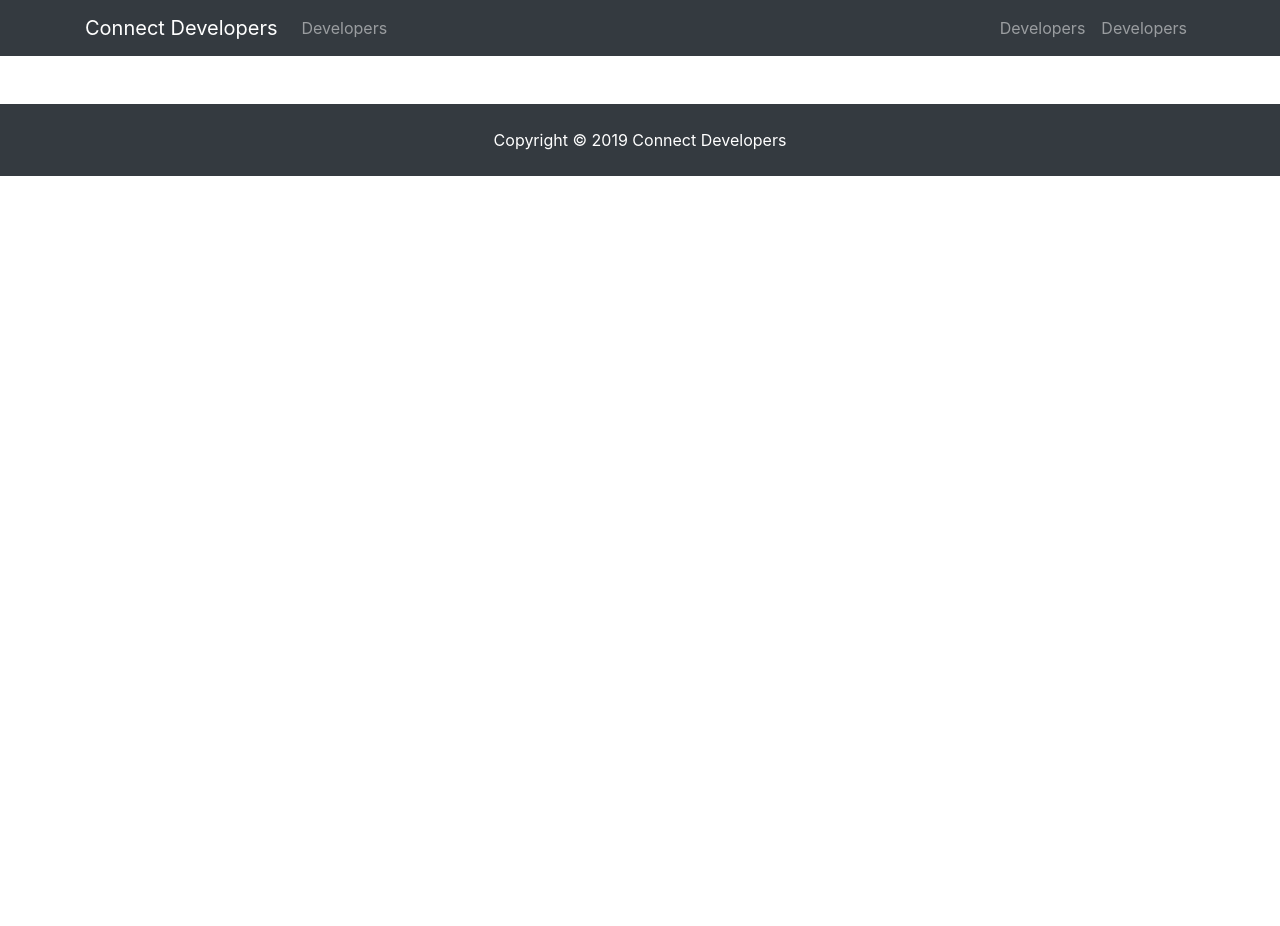
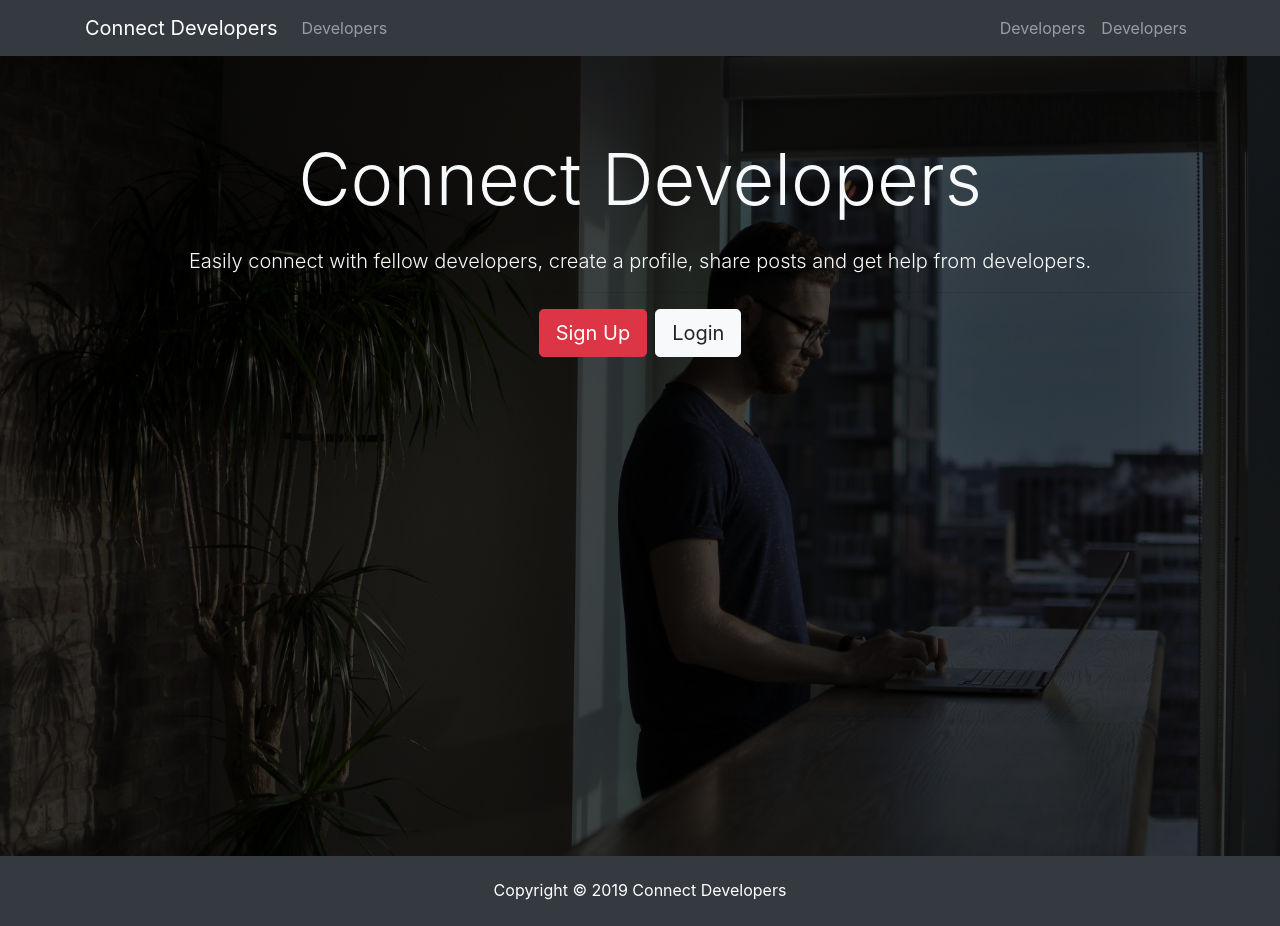
Before and after one commit to SendiSteve/connect_developers, a React (Create React App) app in the folder client/: page / in a window 1280 px wide. Before the commit the page ends 800 px from the top, so only its background shows below. Built offline with nearby package versions, Linux system fonts and the light colour scheme.

Commit message:
Add landing page

```diff
--- a/client/src/App.js
+++ b/client/src/App.js
@@ -1,7 +1,7 @@
 import React, { Component } from 'react';
 import Navbar from './components/layout/Navbar';
 import Footer from './components/layout/Footer';
-
+import Home from './components/layout/Home';
 import './App.css';
 
 class App extends Component {
@@ -9,6 +9,7 @@
     return (
       <div className="App">
         <Navbar />
+        <Home />
         <Footer />
       </div>
     );
--- a/client/src/components/layout/Home.js
+++ b/client/src/components/layout/Home.js
@@ -0,0 +1,30 @@
+import React, { Component } from 'react'
+
+class Home extends Component {
+  render() {
+    return (
+        <div className="landing">
+        <div className="dark-overlay landing-inner text-light">
+          <div className="container">
+            <div className="row">
+              <div className="col-md-12 text-center">
+                <h1 className="display-3 mb-4">Connect Developers</h1>
+                <p className="lead">
+                  Easily connect with fellow developers, create a profile, share posts and get help from developers.
+                </p>
+                <hr />
+                <a href="/register" className="btn btn-lg btn-danger mr-2">
+                  Sign Up
+                </a>
+                <a href="/login" className="btn btn-lg btn-light">
+                  Login
+                </a>
+              </div>
+            </div>
+          </div>
+        </div>
+      </div>
+    );
+  }
+}
+export default Home;
```
